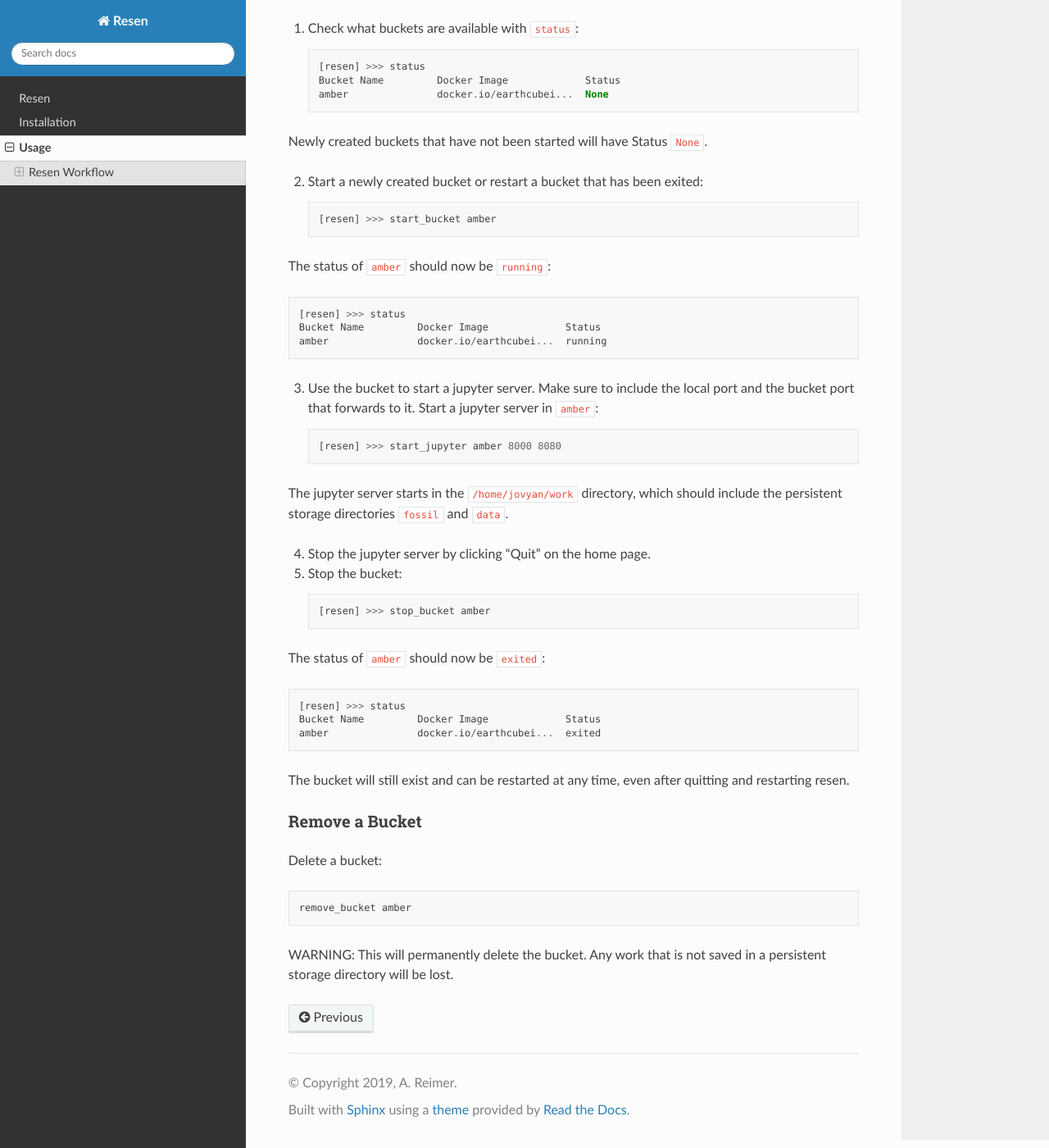
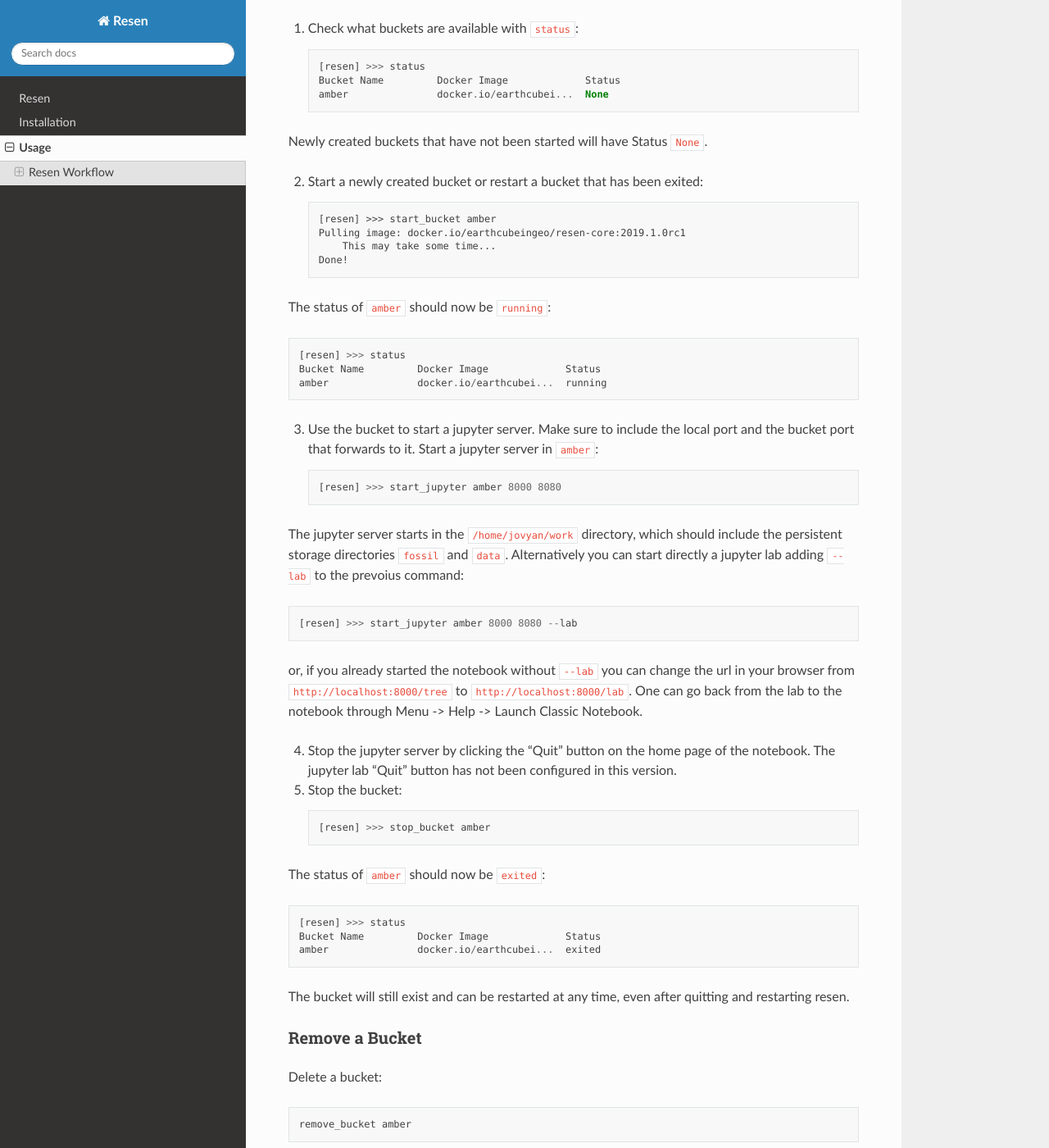
Before and after one commit to EarthCubeInGeo/resen, a Sphinx documentation site: the page built from docs/usage.rst, in a window 1280 px wide and 1400 px high, scrolled down 1876 px. Shown: the whole window at 82% size. Built offline with Sphinx 7.4.7 and the Read the Docs theme 2.0.0, drawn with Linux system fonts in a browser that asks for light colours; some of the changed text lies outside the part shown.

Commit message:
Some revisions and corrections
 - Added the current resen output ...Resen 2019.1.0rc1...
 - Fixing fossil ->  data when adding a second storage.
 - Adding the output when starting a bucket.
 - Showing about the jupyterlab alternative.

```diff
--- a/docs/usage.rst
+++ b/docs/usage.rst
@@ -12,7 +12,7 @@
        |   / _|\__ \ _|| .` |
        |_|_\___|___/___|_|\_|
 
-    Resen 19.1.0 -- Reproducible Software Environment
+    Resen 2019.1.0rc1 -- Reproducible Software Environment
 
     [resen] >>>
 
@@ -73,6 +73,9 @@
 2. Start a newly created bucket or restart a bucket that has been exited::
 
 	[resen] >>> start_bucket amber
+	Pulling image: docker.io/earthcubeingeo/resen-core:2019.1.0rc1
+	    This may take some time...
+	Done!
 
 The status of ``amber`` should now be ``running``::
 
@@ -84,9 +87,13 @@
 
 	[resen] >>> start_jupyter amber 8000 8080
 
-The jupyter server starts in the ``/home/jovyan/work`` directory, which should include the persistent storage directories ``fossil`` and ``data``.
+The jupyter server starts in the ``/home/jovyan/work`` directory, which should include the persistent storage directories ``fossil`` and ``data``. Alternatively you can start directly a jupyter lab adding ``--lab`` to the prevoius command::
 
-4. Stop the jupyter server by clicking "Quit" on the home page.
+	[resen] >>> start_jupyter amber 8000 8080 --lab
+
+or, if you already started the notebook without ``--lab`` you can change the url in your browser from ``http://localhost:8000/tree`` to ``http://localhost:8000/lab``. One can go back from the lab to the notebook through Menu -> Help -> Launch Classic Notebook.
+
+4. Stop the jupyter server by clicking the "Quit" button on the home page of the notebook. The jupyter lab "Quit" button has not been configured in this version.
 
 5. Stop the bucket::
 
```
Also changed, not shown: other parts of docs/usage.rst (+1 -1 lines).
